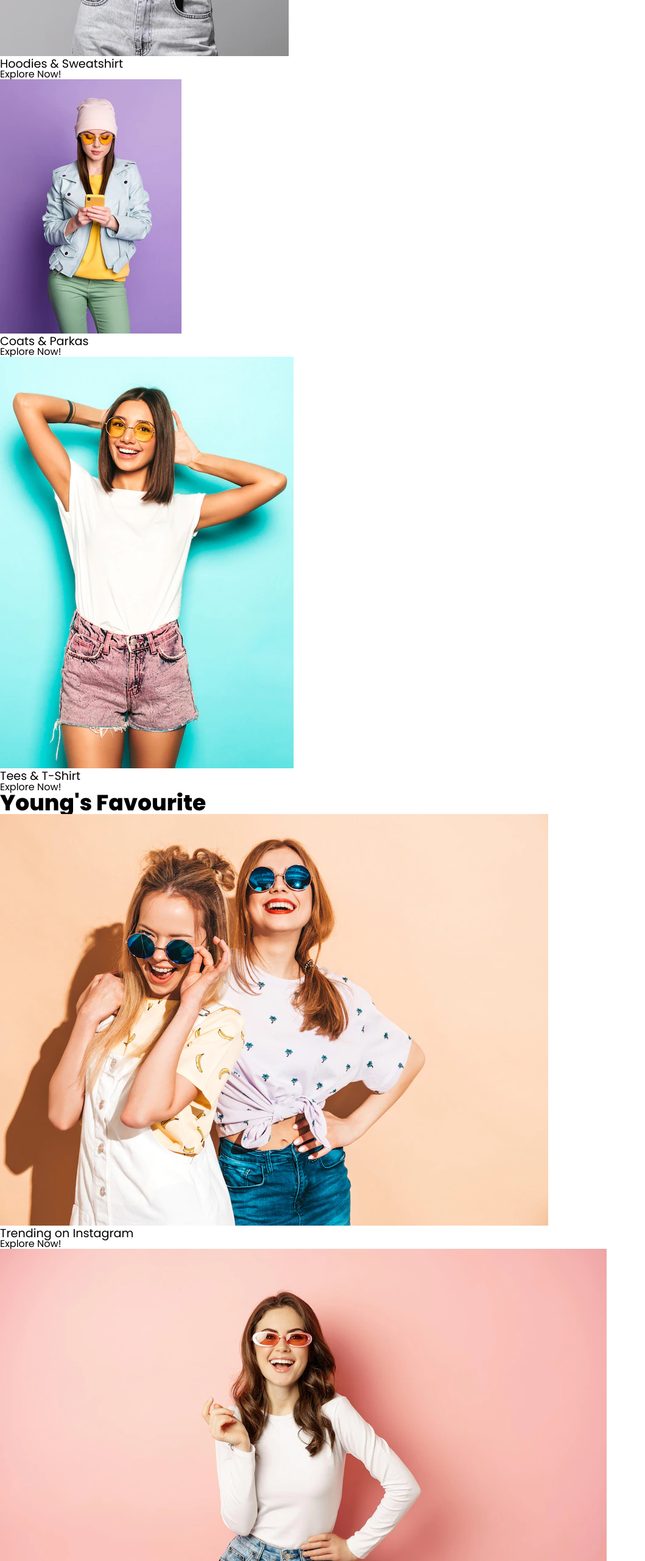
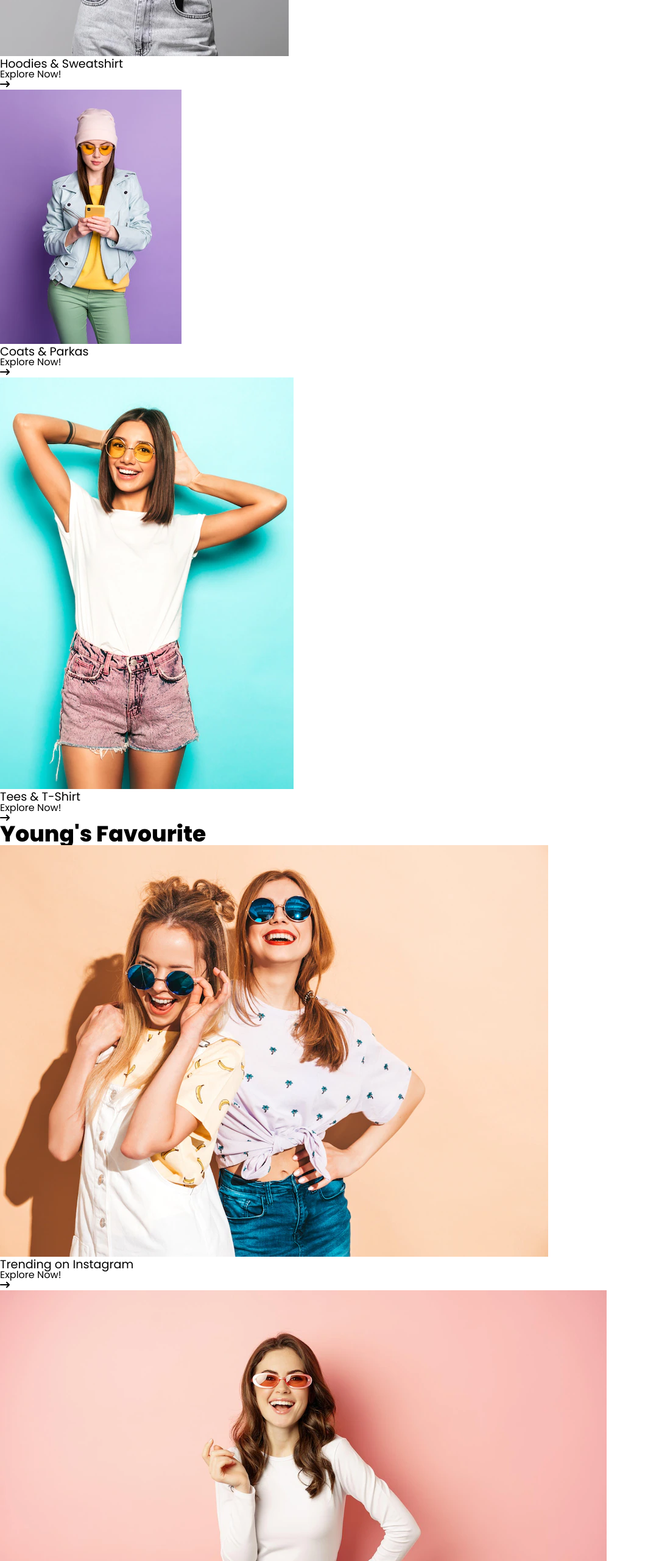
Before and after one commit to rame0033/mtm6201-midterm, a plain HTML site: page catalogue.html in a window 1280 px wide. Shown: the part 840-3400 px from the top of the page at 61% size, without its empty margins (0-1059 px from the left). Drawn offline with Linux system fonts and the light colour scheme.

Commit message:
Adds arrow icon

```diff
--- a/catalogue.html
+++ b/catalogue.html
@@ -71,7 +71,7 @@
                         <p>Explore Now!</p>
                     </div>
                     <div class="arrow">
-                        <!-- Put arrow here -->
+                        <i class="fa-solid fa-arrow-right-long"></i>
                     </div>
                 </div>
             </div>
@@ -95,7 +95,7 @@
                         <p>Explore Now!</p>
                     </div>
                     <div class="arrow">
-                        <!-- Put arrow here -->
+                        <i class="fa-solid fa-arrow-right-long"></i>
                     </div>
                 </div>
             </div>
@@ -119,7 +119,7 @@
                         <p>Explore Now!</p>
                     </div>
                     <div class="arrow">
-                        <!-- Put arrow here -->
+                        <i class="fa-solid fa-arrow-right-long"></i>
                     </div>
                 </div>
             </div>
@@ -148,7 +148,7 @@
                             <p>Explore Now!</p>
                         </div>
                         <div class="arrow">
-                            <!-- Put arrow here -->
+                            <i class="fa-solid fa-arrow-right-long"></i>
                         </div>
                     </div>
                 </div>
@@ -171,7 +171,7 @@
                             <p>Explore Now!</p>
                         </div>
                         <div class="arrow">
-                            <!-- Put arrow here -->
+                            <i class="fa-solid fa-arrow-right-long"></i>
                         </div>
                     </div>
                 </div>
```
Also changed, not shown: index.html (+6 -5 lines).
